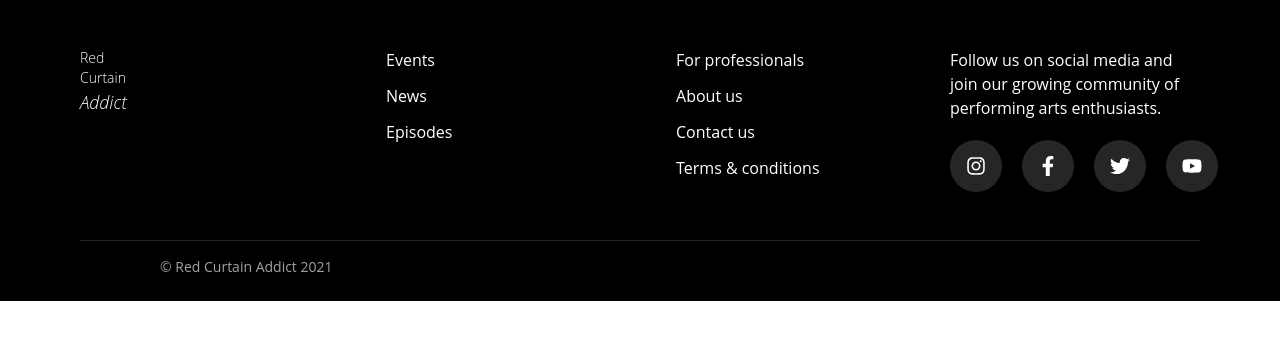
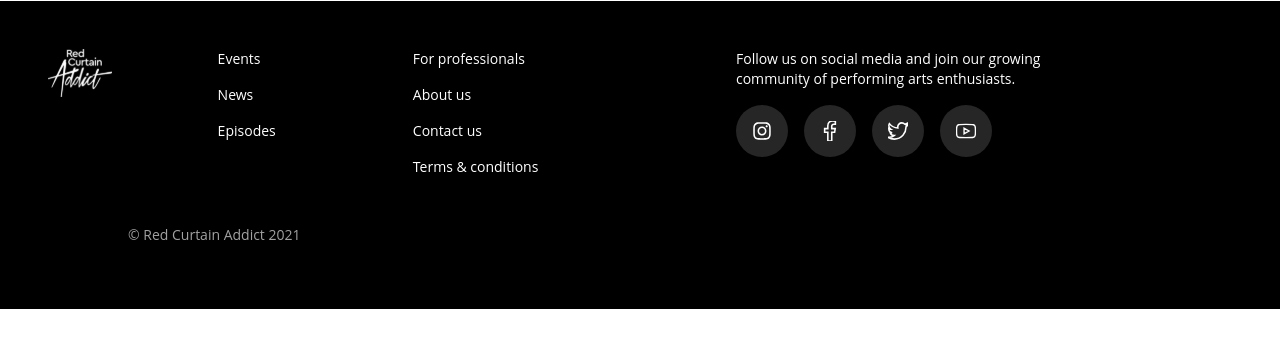
Before and after one commit to jomercapito/404-mockup2, a React (Vite) app in the folder ArticlePage/: page / in a window 1280 px wide. Shown: the top 348 px of the page. Built offline with nearby package versions, Linux system fonts and the light colour scheme.

Commit message:
FOOTER | Update the initial footer.

```diff
--- a/ArticlePage/src/sections/Footer.jsx
+++ b/ArticlePage/src/sections/Footer.jsx
@@ -1,53 +1,50 @@
 import React from "react";
 import { FaInstagram, FaFacebookF, FaTwitter, FaYoutube } from "react-icons/fa";
+import footerLogo from "../assets/images/footer/footer-logo.svg";
 
 export default function Footer() {
   return (
-    <footer className="bg-black text-white pt-12 pb-6 px-8 md:px-20">
-      <div className="max-w-screen-xl mx-auto grid grid-cols-1 md:grid-cols-4 gap-10 items-start">
-        <div className="flex flex-col">
-          <h1 className="text-xl font-light leading-tight">
-            <span className="block text-sm">Red</span>
-            <span className="block text-sm">Curtain</span>
-            <span className="block text-lg italic font-signature">Addict</span>
-          </h1>
+    <footer className="border-t bg-black text-white pt-12 pb-16">
+      <div className="max-w-screen-xl mx-auto flex flex-wrap justify-between gap-8 px-8 md:px-0">
+        <div className="w-full ml-12 md:w-[8%]">
+          <img src={footerLogo} alt="Red Curtain Addict" />
         </div>
 
-        <div className="space-y-3 pl-4">
+        <div className="w-full md:w-[10%] space-y-4 text-sm">
           <p className="hover:underline cursor-pointer">Events</p>
           <p className="hover:underline cursor-pointer">News</p>
           <p className="hover:underline cursor-pointer">Episodes</p>
         </div>
 
-        <div className="space-y-3 pl-4">
+        <div className="w-full md:w-[20%] space-y-4 text-sm">
           <p className="hover:underline cursor-pointer">For professionals</p>
           <p className="hover:underline cursor-pointer">About us</p>
           <p className="hover:underline cursor-pointer">Contact us</p>
           <p className="hover:underline cursor-pointer">Terms & conditions</p>
         </div>
 
-        <div className="space-y-5">
-          <p>
+        <div className="w-full md:w-[40%] space-y-4 mr-8 text-sm">
+          <p className="w-[70%]">
             Follow us on social media and join our growing community of
             performing arts enthusiasts.
           </p>
-          <div className="flex space-x-5">
+          <div className="flex space-x-4">
             <a href="#" className="bg-neutral-800 p-4 rounded-full">
               <FaInstagram className="text-white text-xl" />
             </a>
             <a href="#" className="bg-neutral-800 p-4 rounded-full">
-              <FaFacebookF className="text-white text-xl" />
+              <FaFacebookF className="text-white text-xl fill-transparent stroke-white stroke-40" />
             </a>
             <a href="#" className="bg-neutral-800 p-4 rounded-full">
-              <FaTwitter className="text-white text-xl" />
+              <FaTwitter className="text-white text-xl fill-transparent stroke-white stroke-40" />
             </a>
             <a href="#" className="bg-neutral-800 p-4 rounded-full">
-              <FaYoutube className="text-white text-xl" />
+              <FaYoutube className="text-white text-xl fill-transparent stroke-white stroke-40" />
             </a>
           </div>
         </div>
       </div>
-      <div className="border-t border-neutral-800 mt-12 pt-4 text-sm text-neutral-400 text-left px-8 md:px-20">
+      <div className="max-w-screen-xl ml-32 mt-12 text-sm text-neutral-400 text-left px-8 md:px-0">
         © Red Curtain Addict 2021
       </div>
     </footer>
```
